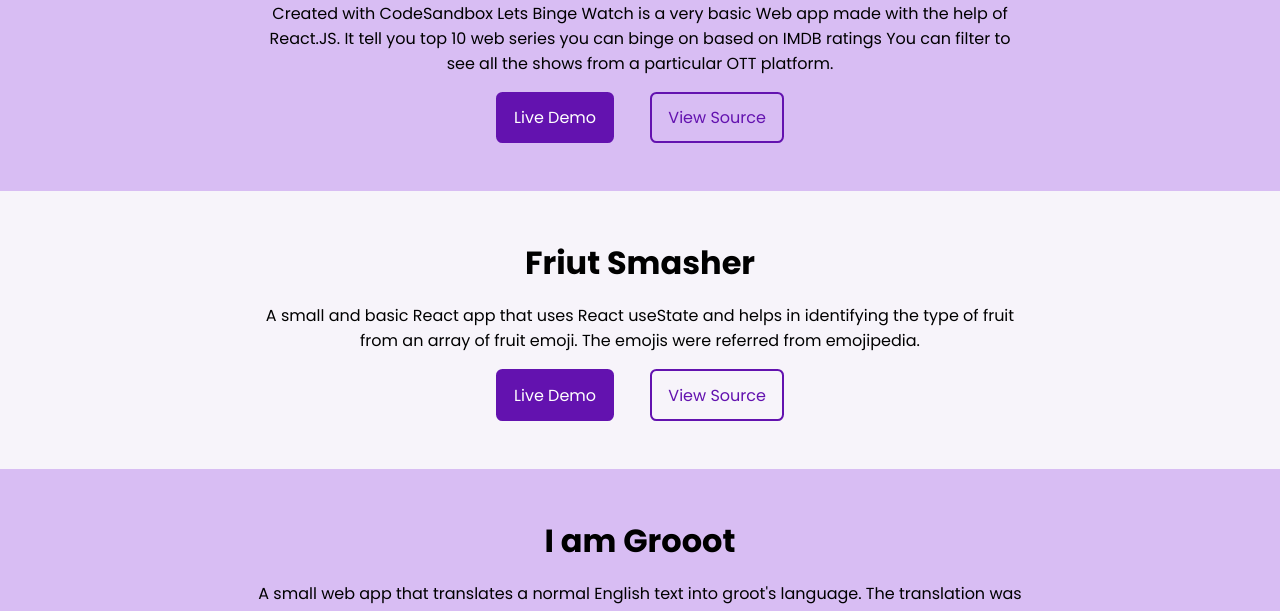
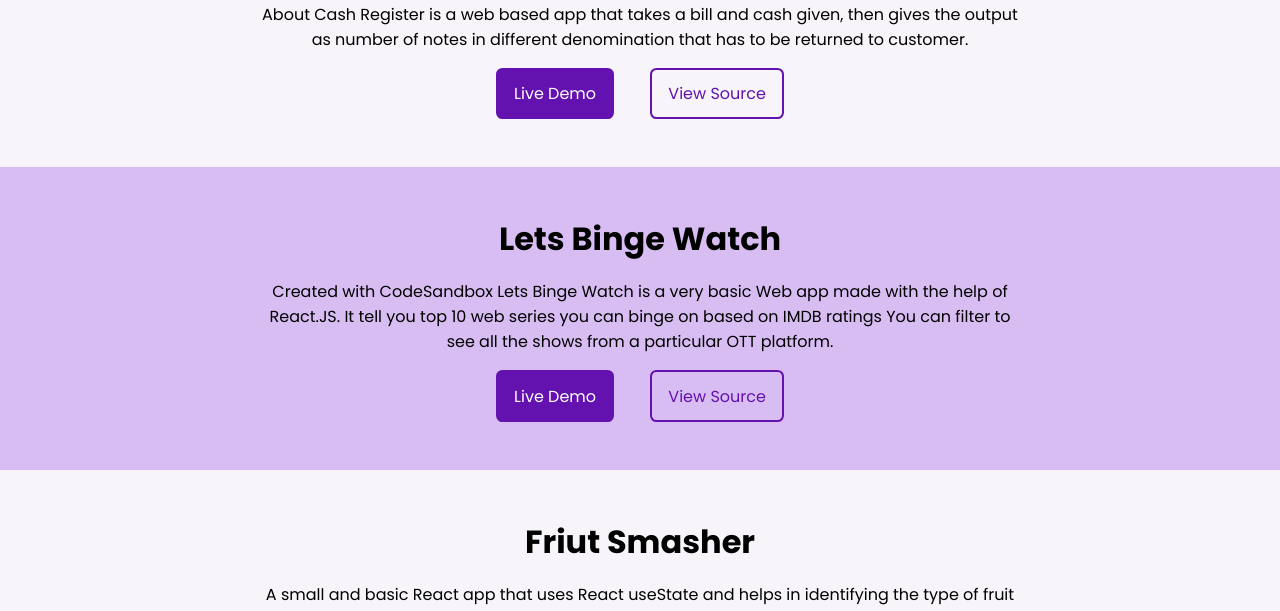
Before and after one commit to abhisekgupta001/Abhisek_Portfolio, a plain HTML site: page projects.html in a window 1280 px wide. Shown: the part 727-1338 px from the top of the page. Drawn offline with Linux system fonts and the light colour scheme.

Commit message:
build: updated project section

```diff
--- a/projects.html
+++ b/projects.html
@@ -36,6 +36,29 @@
     <!--End of Header-->
     <!--Projects list-->
     <ul class="list-non-bullet project-list-item">
+      <li>
+        <div class="container container-center">
+          <h1>Kash Manager</h1>
+          <p class="space">
+            About Cash Register is a web based app that takes a bill and cash
+            given, then gives the output as number of notes in different
+            denomination that has to be returned to customer.
+          </p>
+          <a
+            href="https://kashmanager.netlify.app/"
+            class="link link-primary"
+            target="_blank"
+            >Live Demo</a
+          >
+          <a
+            href="https://github.com/abhisekgupta001/Cash_Register"
+            class="link link-secondary"
+            target="_blank"
+            >View Source</a
+          >
+        </div>
+      </li>
+
       <li class="section-off-white">
         <div class="container container-center">
           <h1>Lets Binge Watch</h1>
--- a/style.css
+++ b/style.css
@@ -172,6 +172,7 @@ h2 {
 .hero {
   padding: 3rem 0;
   text-align: center;
+  border-bottom: 1px solid hsla(271, 83%, 23%, 0.1);
 }
 .hero .hero-img {
   max-width: 600px;
```
